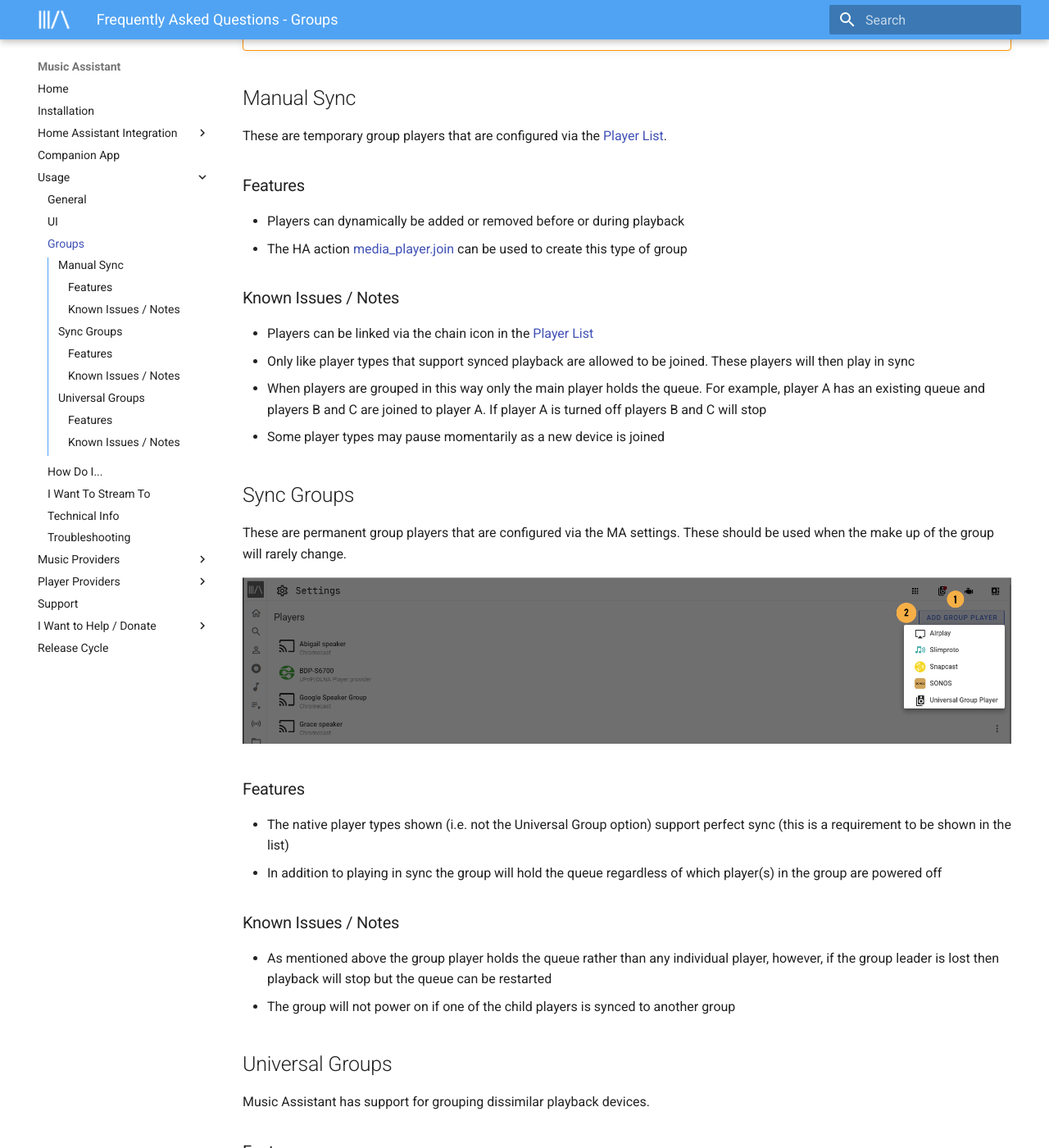
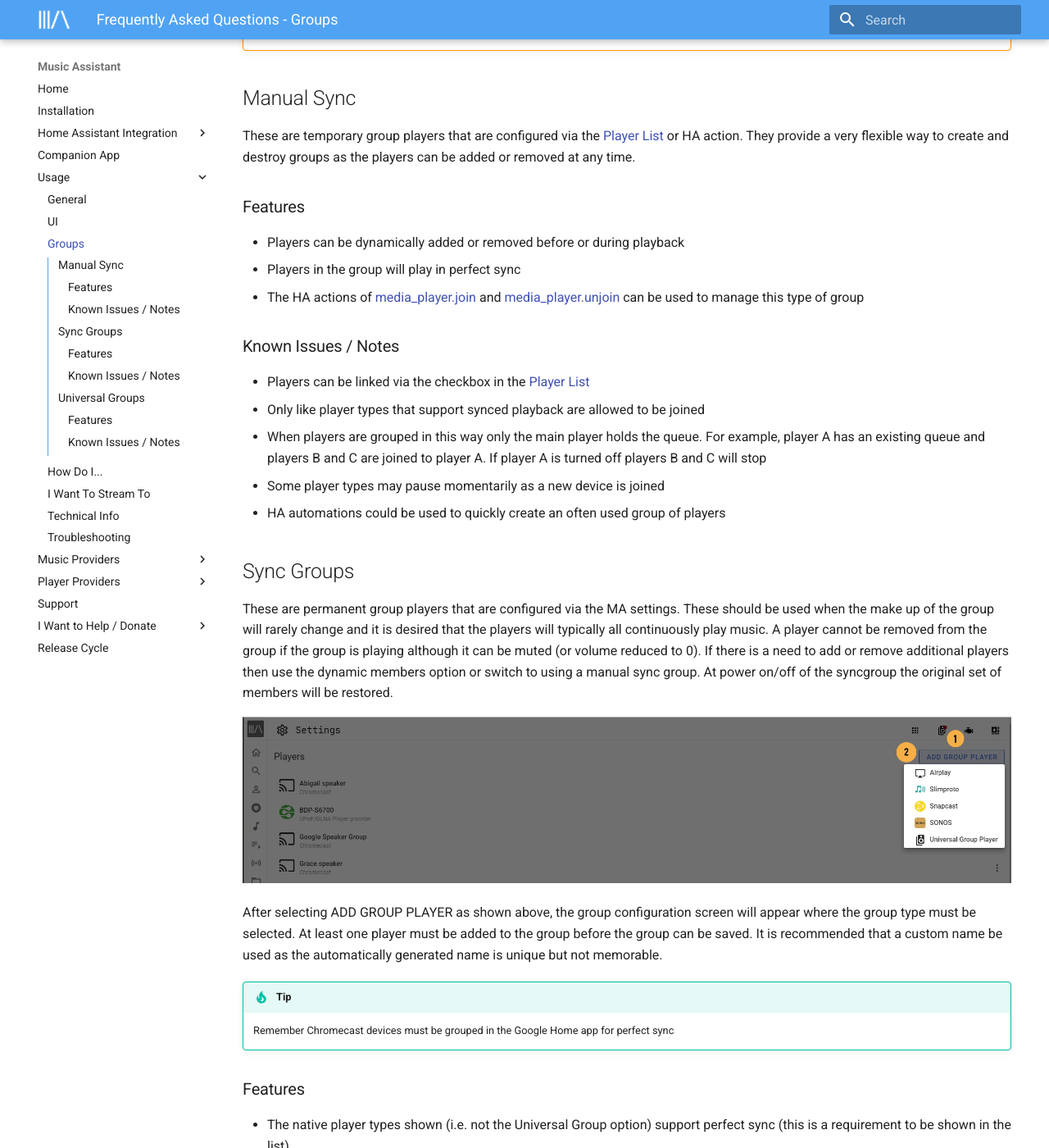
Before and after one commit to pwbriggs/music-assistant.github.io, an MkDocs documentation site: the page built from docs/faq/groups.md, in a window 1280 px wide and 1400 px high, scrolled down 201 px. Shown: the whole window at 82% size. Built offline with MkDocs 1.6.1 and Material for MkDocs 9.7.7, drawn with Linux system fonts in a browser that asks for light colours; some of the changed text lies outside the part shown.

Commit message:
Update groups.md

```diff
--- a/docs/faq/groups.md
+++ b/docs/faq/groups.md
@@ -10,25 +10,32 @@
 
 ## Manual Sync
 
-These are temporary group players that are configured via the [Player List](ui.md#player-list).
+These are temporary group players that are configured via the [Player List](ui.md#player-list) or HA action. They provide a very flexible way to create and destroy groups as the players can be added or removed at any time.
 
 ### Features
 
-- Players can dynamically be added or removed before or during playback
-- The HA action [media_player.join](https://www.home-assistant.io/integrations/media_player/#action-media_playerjoin) can be used to create this type of group
+- Players can be dynamically added or removed before or during playback
+- Players in the group will play in perfect sync
+- The HA actions of [media_player.join](https://www.home-assistant.io/integrations/media_player/#action-media_playerjoin) and [media_player.unjoin](https://www.home-assistant.io/integrations/media_player/#action-media_playerunjoin) can be used to manage this type of group
 
 ### Known Issues / Notes
 
-- Players can be linked via the chain icon in the [Player List](../ui.md#player-list)
-- Only like player types that support synced playback are allowed to be joined. These players will then play in sync
+- Players can be linked via the checkbox in the [Player List](../ui.md#player-list)
+- Only like player types that support synced playback are allowed to be joined
 - When players are grouped in this way only the main player holds the queue. For example, player A has an existing queue and players B and C are joined to player A. If player A is turned off players B and C will stop
 - Some player types may pause momentarily as a new device is joined
+- HA automations could be used to quickly create an often used group of players
 
 ## Sync Groups
 
-These are permanent group players that are configured via the MA settings. These should be used when the make up of the group will rarely change.
+These are permanent group players that are configured via the MA settings. These should be used when the make up of the group will rarely change and it is desired that the players will typically all continuously play music. A player cannot be removed from the group if the group is playing although it can be muted (or volume reduced to 0). If there is a need to add or remove additional players then use the dynamic members option or switch to using a manual sync group. At power on/off of the syncgroup the original set of members will be restored.
 
 ![image](../assets/screenshots/syncgroup.png)
+
+After selecting ADD GROUP PLAYER as shown above, the group configuration screen will appear where the group type must be selected. At least one player must be added to the group before the group can be saved. It is recommended that a custom name be used as the automatically generated name is unique but not memorable.
+
+!!! tip
+    Remember Chromecast devices must be grouped in the Google Home app for perfect sync
 
 ### Features
 
@@ -37,24 +44,24 @@
 
 ### Known Issues / Notes
 
-- As mentioned above the group player holds the queue rather than any individual player, however, if the group leader is lost then playback will stop but the queue can be restarted
+- As mentioned above the group player holds the queue rather than any individual player. However, if the group leader is lost then playback will stop but the queue can be restarted
 - The group will not power on if one of the child players is synced to another group
+- The group will power on if one or more of the child players is unavailable
+- If, in the group settings, the player friendly name has been replaced by an unusual ID then likely the player was seen by the MA logic as unavailable. Check the individual player status
 
 ## Universal Groups
 
-Music Assistant has support for grouping dissimilar playback devices.
+Music Assistant has support for grouping dissimilar playback devices. Configuration is done in the same manner as described in the Sync Groups section with UNIVERSAL selected as the Group Type.
 
 ### Features
 
-All devices (except Chromecast) can be grouped but not all will play in sync. See the individual players for their limitations.
-
-!!! tip
-    Reminder Chromecast devices must be grouped in the Google Home app for perfect sync
-
-![image](../assets/screenshots/universal-group.png)
+All devices can be grouped but not all will play in sync. See the individual player providers page for any specific limitations.
 
 ### Known Issues / Notes
 
 - This type of group should be avoided if a [Sync Group or Native Group](../ui.md#grouping-players) can be used
 - Universal Groups can include sync groups but not other universal groups
+- The group will not power on if one of the child players is synced to another group
+- The group will power on if one or more of the child players is unavailable
+- If, in the group settings, the player friendly name has been replaced by an unusual ID then likely the player was seen by the MA logic as unavailable. Check the individual player status
 - Universal Groups are on a best-effort basis and might not work correctly with all player models or give unexpected results
```
